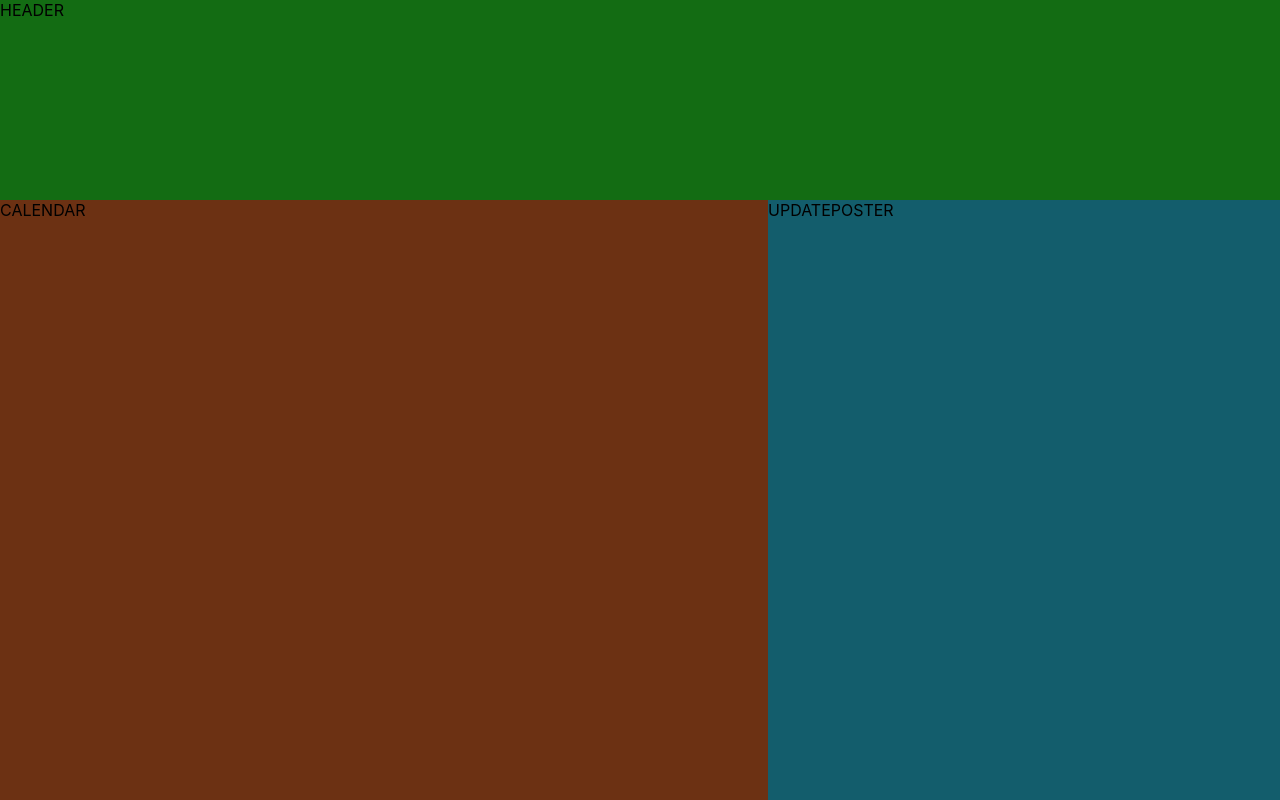
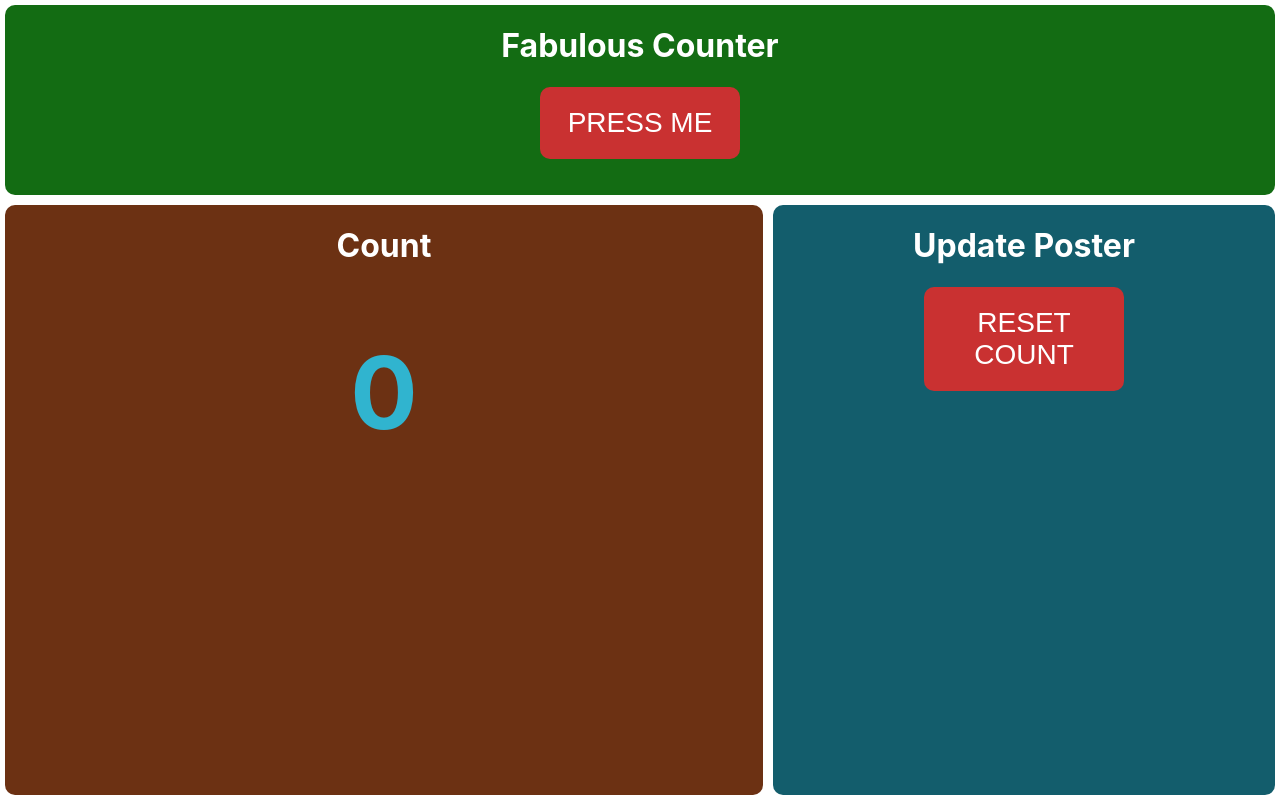
Before and after one commit to CKeogh/PWA-spike, a React (Create React App) app in the folder yozu-spike/: page / in a window 1280 px wide. Built offline with nearby package versions, Linux system fonts and the light colour scheme.

Commit message:
create basic layout

```diff
--- a/yozu-spike/src/App.css
+++ b/yozu-spike/src/App.css
@@ -8,17 +8,93 @@
     'calendar updatePoster';
 }
 
+.header, .calendar, .updatePoster {
+  margin: 5px;
+  border-radius: 10px;
+  text-align: center;
+}
+
 .header {
   grid-area: header;
-  background-color: hsl(120, 70%, 25%)
+  background-color: hsl(120, 70%, 25%);
 }
 
 .calendar {
   grid-area: calendar;
-  background-color: hsl(20, 70%, 25%)
+  background-color: hsl(20, 70%, 25%);
 }
 
 .updatePoster {
   grid-area: updatePoster;
-  background-color: hsl(190, 70%, 25%)
+  background-color: hsl(190, 70%, 25%);
 }
+
+.Text {
+  color: white;
+}
+
+.Counter {
+  font-size: 100px;
+  color: hsl(190, 62%, 50%);
+}
+
+.BigButton:focus {
+  outline: none;
+}
+
+.BigButton {
+  position: relative;
+  background-color: rgb(201, 49, 49);
+  border: none;
+  border-radius: 10px;
+  font-size: 28px;
+  color: #FFFFFF;
+  padding: 20px;
+  width: 200px;
+  text-align: center;
+  -webkit-transition-duration: 0.4s; /* Safari */
+  transition-duration: 0.4s;
+  text-decoration: none;
+  overflow: hidden;
+  cursor: pointer;
+}
+
+.BigButton:after {
+  content: "";
+  background: rgb(235, 87, 87);
+  display: block;
+  position: absolute;
+  padding-top: 300%;
+  padding-left: 350%;
+  margin-left: -20px!important;
+  margin-top: -120%;
+  opacity: 0;
+  transition: all 0.8s
+}
+
+.BigButton:active:after {
+  padding: 0;
+  margin: 0;
+  opacity: 1;
+  transition: 0s
+}
+
+@media only screen and (max-width: 500px) {
+  .updatePoster {
+    visibility: hidden;
+  }
+
+  .App {
+    display: flex;
+    flex-direction: column;
+    justify-content: flex-end;
+  }
+
+  .calendar {
+    height: 50%;
+  }
+
+  .header {
+    height: 50%;
+  }
+}
--- a/yozu-spike/src/App.js
+++ b/yozu-spike/src/App.js
@@ -1,14 +1,45 @@
 import React from 'react';
 import './App.css';
+import Text from './components/Text';
+import BigButton from './components/BigButton';
+import Counter from './components/Counter';
 
-function App() {
-  return (
-    <div className="App">
-      <div className="header">HEADER</div>
-      <div className="calendar">CALENDAR</div>
-      <div className="updatePoster">UPDATEPOSTER</div>
-    </div>
-  );
+class App extends React.Component {
+  state = {
+    count: 0
+  }
+
+  render() {
+    return (
+      <div className="App">
+        <div className="header">
+          <Text content={"Fabulous Counter"} />
+          <BigButton action={this.increaseCount} text="Press me" />
+        </div>
+        <div className="calendar">
+          <Text content={"Count"} />
+          <Counter count={this.state.count} />
+        </div>
+        <div className="updatePoster">
+          <Text content={"Update Poster"} />
+          <BigButton action={this.resetCount} text="reset count" />
+        </div>
+      </div>
+    )
+  }
+
+  increaseCount = () => {
+    this.setState({
+      count: this.state.count + 1
+    })
+  }
+
+  resetCount = () => {
+    this.setState({
+      count: 0
+    })
+  }
+
 }
 
 export default App;
--- /dev/null
+++ b/yozu-spike/src/components/BigButton.jsx
@@ -0,0 +1,15 @@
+import React from 'react';
+
+const BigButton = (props) => {
+
+    const { action, text } = props
+    return (
+        <div>
+            <button className="BigButton" onClick={action}>
+                {text.toUpperCase()}
+            </button>
+        </div>
+    )
+}
+
+export default BigButton;
--- /dev/null
+++ b/yozu-spike/src/components/Counter.jsx
@@ -0,0 +1,10 @@
+import React from 'react';
+
+const Counter = (props) => {
+    const { count } = props;
+    return (
+        <h1 className="Counter" >{count}</h1>
+    )
+}
+
+export default Counter;
--- /dev/null
+++ b/yozu-spike/src/components/Text.jsx
@@ -0,0 +1,13 @@
+import React, { Component } from 'react';
+
+class Text extends Component {
+
+    render() {
+        const { content } = this.props
+        return (
+            <h1 className="Text" >{content}</h1>
+        )
+    }
+}
+
+export default Text;
--- a/yozu-spike/src/index.js
+++ b/yozu-spike/src/index.js
@@ -2,9 +2,11 @@ import React from 'react';
 import ReactDOM from 'react-dom';
 import './index.css';
 import App from './App';
+import * as serviceWorker from './serviceWorker';
 
 ReactDOM.render(<App />, document.getElementById('root'));
 
 // If you want your app to work offline and load faster, you can change
 // unregister() to register() below. Note this comes with some pitfalls.
 // Learn more about service workers: https://bit.ly/CRA-PWA
+serviceWorker.register();
--- /dev/null
+++ b/yozu-spike/src/serviceWorker.js
@@ -0,0 +1,135 @@
+// This optional code is used to register a service worker.
+// register() is not called by default.
+
+// This lets the app load faster on subsequent visits in production, and gives
+// it offline capabilities. However, it also means that developers (and users)
+// will only see deployed updates on subsequent visits to a page, after all the
+// existing tabs open on the page have been closed, since previously cached
+// resources are updated in the background.
+
+// To learn more about the benefits of this model and instructions on how to
+// opt-in, read https://bit.ly/CRA-PWA
+
+const isLocalhost = Boolean(
+    window.location.hostname === 'localhost' ||
+    // [::1] is the IPv6 localhost address.
+    window.location.hostname === '[::1]' ||
+    // 127.0.0.1/8 is considered localhost for IPv4.
+    window.location.hostname.match(
+        /^127(?:\.(?:25[0-5]|2[0-4][0-9]|[01]?[0-9][0-9]?)){3}$/
+    )
+);
+
+export function register(config) {
+    if (process.env.NODE_ENV === 'production' && 'serviceWorker' in navigator) {
+        // The URL constructor is available in all browsers that support SW.
+        const publicUrl = new URL(process.env.PUBLIC_URL, window.location.href);
+        if (publicUrl.origin !== window.location.origin) {
+            // Our service worker won't work if PUBLIC_URL is on a different origin
+            // from what our page is served on. This might happen if a CDN is used to
+            // serve assets; see https://github.com/facebook/create-react-app/issues/2374
+            return;
+        }
+
+        window.addEventListener('load', () => {
+            const swUrl = `${process.env.PUBLIC_URL}/service-worker.js`;
+
+            if (isLocalhost) {
+                // This is running on localhost. Let's check if a service worker still exists or not.
+                checkValidServiceWorker(swUrl, config);
+
+                // Add some additional logging to localhost, pointing developers to the
+                // service worker/PWA documentation.
+                navigator.serviceWorker.ready.then(() => {
+                    console.log(
+                        'This web app is being served cache-first by a service ' +
+                        'worker. To learn more, visit https://bit.ly/CRA-PWA'
+                    );
+                });
+            } else {
+                // Is not localhost. Just register service worker
+                registerValidSW(swUrl, config);
+            }
+        });
+    }
+}
+
+function registerValidSW(swUrl, config) {
+    navigator.serviceWorker
+        .register(swUrl)
+        .then(registration => {
+            registration.onupdatefound = () => {
+                const installingWorker = registration.installing;
+                if (installingWorker == null) {
+                    return;
+                }
+                installingWorker.onstatechange = () => {
+                    if (installingWorker.state === 'installed') {
+                        if (navigator.serviceWorker.controller) {
+                            // At this point, the updated precached content has been fetched,
+                            // but the previous service worker will still serve the older
+                            // content until all client tabs are closed.
+                            console.log(
+                                'New content is available and will be used when all ' +
+                                'tabs for this page are closed. See https://bit.ly/CRA-PWA.'
+                            );
+
+                            // Execute callback
+                            if (config && config.onUpdate) {
+                                config.onUpdate(registration);
+                            }
+                        } else {
+                            // At this point, everything has been precached.
+                            // It's the perfect time to display a
+                            // "Content is cached for offline use." message.
+                            console.log('Content is cached for offline use.');
+
+                            // Execute callback
+                            if (config && config.onSuccess) {
+                                config.onSuccess(registration);
+                            }
+                        }
+                    }
+                };
+            };
+        })
+        .catch(error => {
+            console.error('Error during service worker registration:', error);
+        });
+}
+
+function checkValidServiceWorker(swUrl, config) {
+    // Check if the service worker can be found. If it can't reload the page.
+    fetch(swUrl)
+        .then(response => {
+            // Ensure service worker exists, and that we really are getting a JS file.
+            const contentType = response.headers.get('content-type');
+            if (
+                response.status === 404 ||
+                (contentType != null && contentType.indexOf('javascript') === -1)
+            ) {
+                // No service worker found. Probably a different app. Reload the page.
+                navigator.serviceWorker.ready.then(registration => {
+                    registration.unregister().then(() => {
+                        window.location.reload();
+                    });
+                });
+            } else {
+                // Service worker found. Proceed as normal.
+                registerValidSW(swUrl, config);
+            }
+        })
+        .catch(() => {
+            console.log(
+                'No internet connection found. App is running in offline mode.'
+            );
+        });
+}
+
+export function unregister() {
+    if ('serviceWorker' in navigator) {
+        navigator.serviceWorker.ready.then(registration => {
+            registration.unregister();
+        });
+    }
+}
```
Also changed, not shown: yozu-spike/public/manifest.json.
